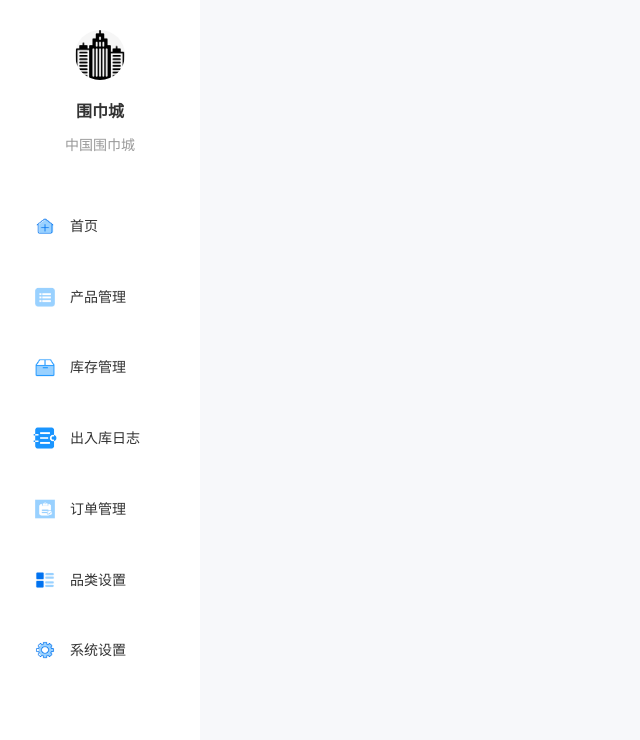
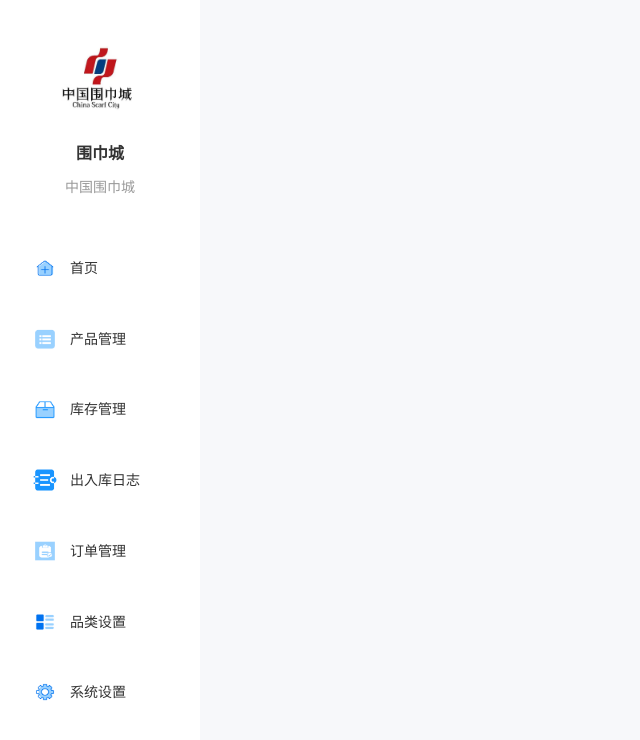
Before and after one commit to dkr380205984/daihuo, a Vue app: page /index in a window 1280 px wide. Shown: the top 740 px of the page, without its empty margins (0-640 px from the left). Built offline with nearby package versions, Linux system fonts and the light colour scheme; sample sign-in values are in the browser's storage; what vue-particles would draw is missing.

Commit message:
修改图标

```diff
--- a/src/assets/less/index/index.less
+++ b/src/assets/less/index/index.less
@@ -21,10 +21,9 @@
       .clientInfo{
         margin: 30px 12px;
         .icon{
-          width: 50px;
-          height: 50px;
+          width: 160px;
+          height: 92px;
           margin: auto;
-          border-radius: 50%;
           overflow: hidden;
           img{
             width: 100%;
```
Also changed, not shown: src/assets/image/index/图标.jpg.
